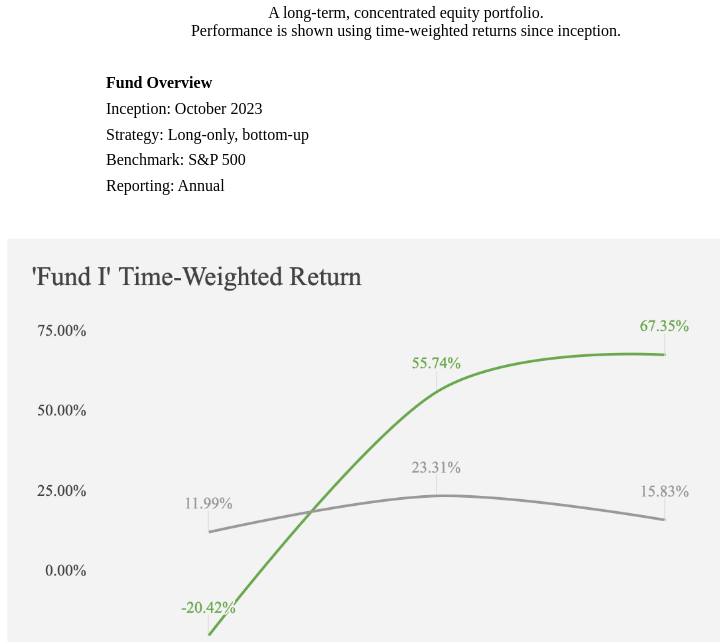
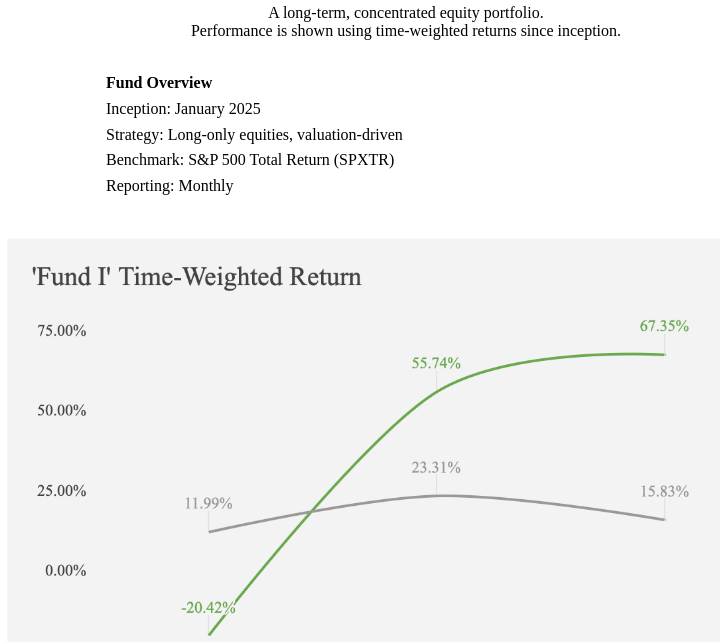
Before and after one commit to abcwatch123/my-fund-site, a plain HTML site: page index.html in a window 1280 px wide. Shown: the part 152-794 px from the top of the page, without its empty margins (234-954 px from the left). Drawn offline with Linux system fonts and the light colour scheme.

Commit message:
Enhance homepage with intro and overview

```diff
--- a/index.html
+++ b/index.html
@@ -53,10 +53,10 @@
 
   <div class="overview">
     <strong>Fund Overview</strong><br>
-    Inception: October 2023<br>
-    Strategy: Long-only, bottom-up<br>
-    Benchmark: S&P 500 <br>
-    Reporting: Annual
+    Inception: January 2025<br>
+    Strategy: Long-only equities, valuation-driven<br>
+    Benchmark: S&P 500 Total Return (SPXTR)<br>
+    Reporting: Monthly
   </div>
 
   <div class="chart">
```
